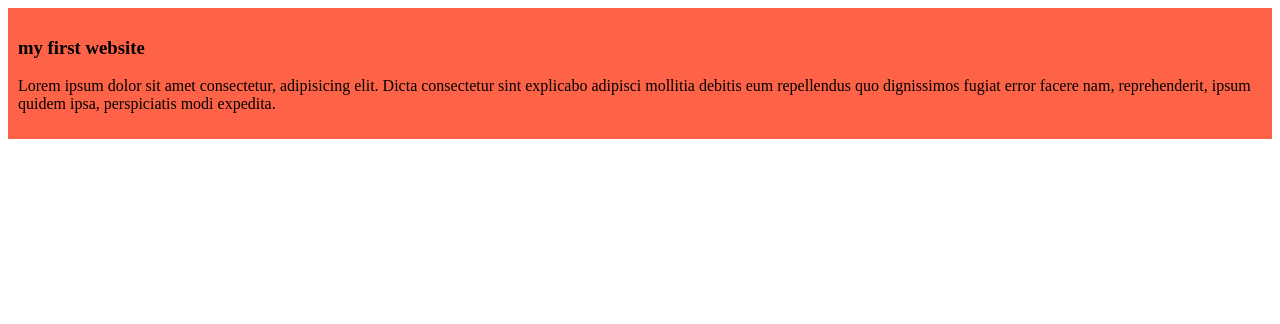
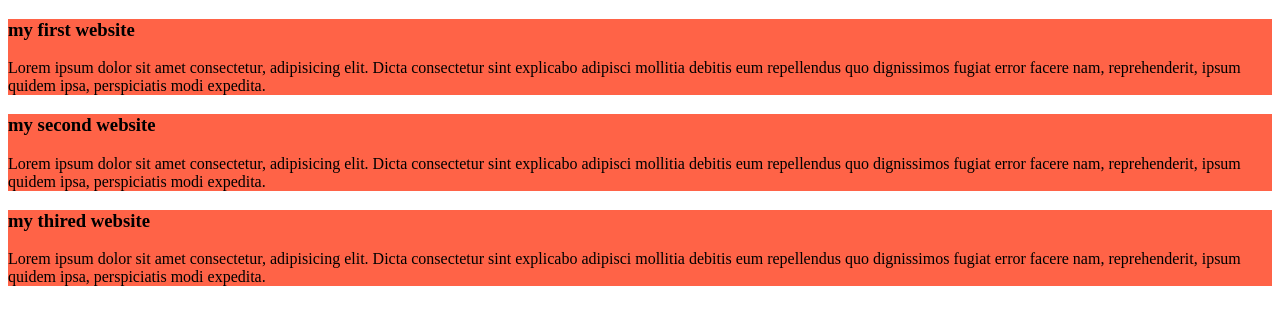
Before and after one commit to mdhasan016/my-simple-website, a plain HTML site: page index.html in a window 1280 px wide. Drawn offline with Linux system fonts and the light colour scheme.

Commit message:
added the second and thired website

```diff
--- a/index.html
+++ b/index.html
@@ -11,5 +11,13 @@
         <h3>my first website</h3>
         <p>Lorem ipsum dolor sit amet consectetur, adipisicing elit. Dicta consectetur sint explicabo adipisci mollitia debitis eum repellendus quo dignissimos fugiat error facere nam, reprehenderit, ipsum quidem ipsa, perspiciatis modi expedita.</p>
     </div>
+    <div>
+        <h3>my second website</h3>
+        <p>Lorem ipsum dolor sit amet consectetur, adipisicing elit. Dicta consectetur sint explicabo adipisci mollitia debitis eum repellendus quo dignissimos fugiat error facere nam, reprehenderit, ipsum quidem ipsa, perspiciatis modi expedita.</p>
+    </div>
+    <div>
+        <h3>my thired website</h3>
+        <p>Lorem ipsum dolor sit amet consectetur, adipisicing elit. Dicta consectetur sint explicabo adipisci mollitia debitis eum repellendus quo dignissimos fugiat error facere nam, reprehenderit, ipsum quidem ipsa, perspiciatis modi expedita.</p>
+    </div>
 </body>
 </html>
--- a/style/blog.css
+++ b/style/blog.css
@@ -1,4 +1,5 @@
 div{
     background-color: tomato;
-    padding: 10px;
+    padding: 10;
+    margin-bottom: 10px;
 }
```
